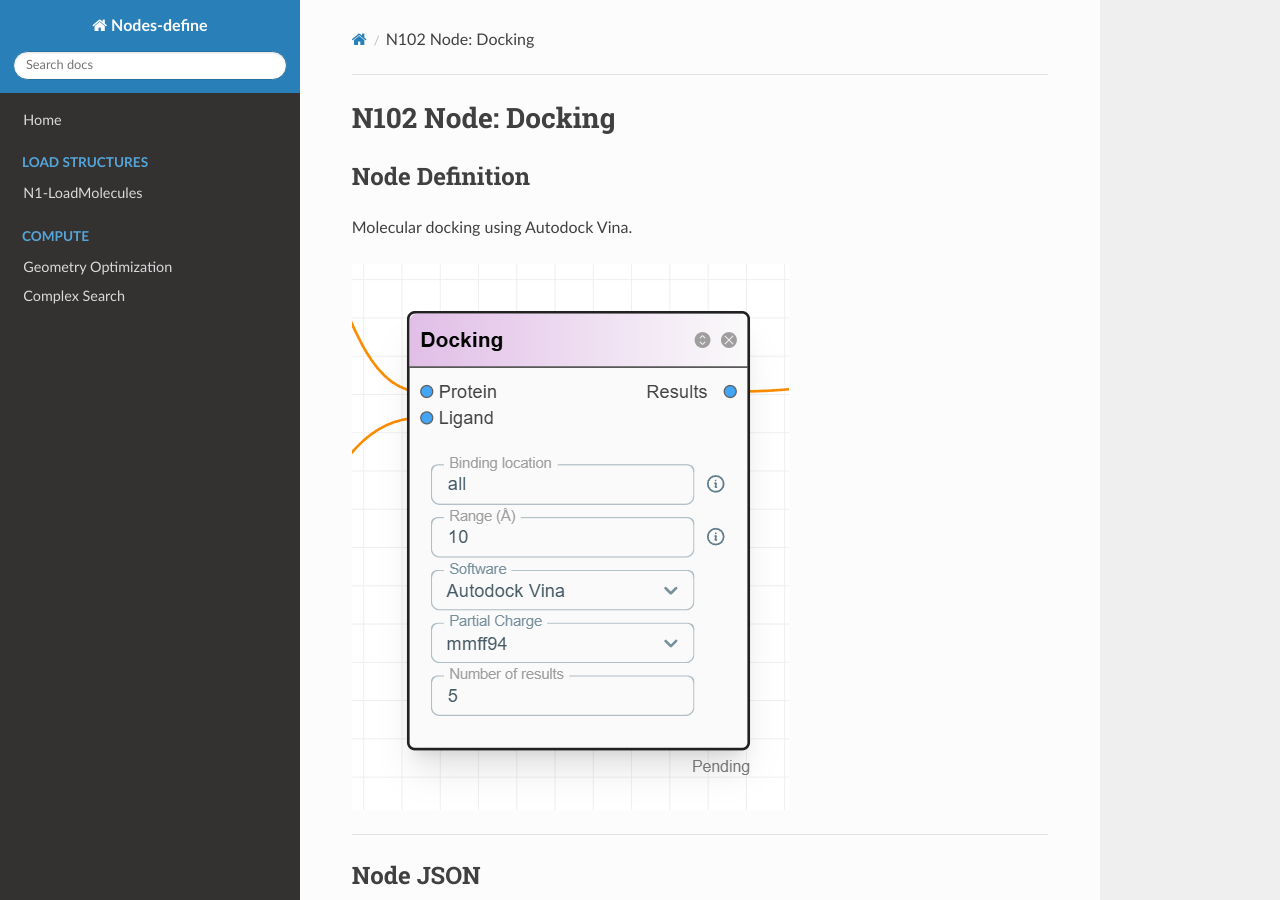
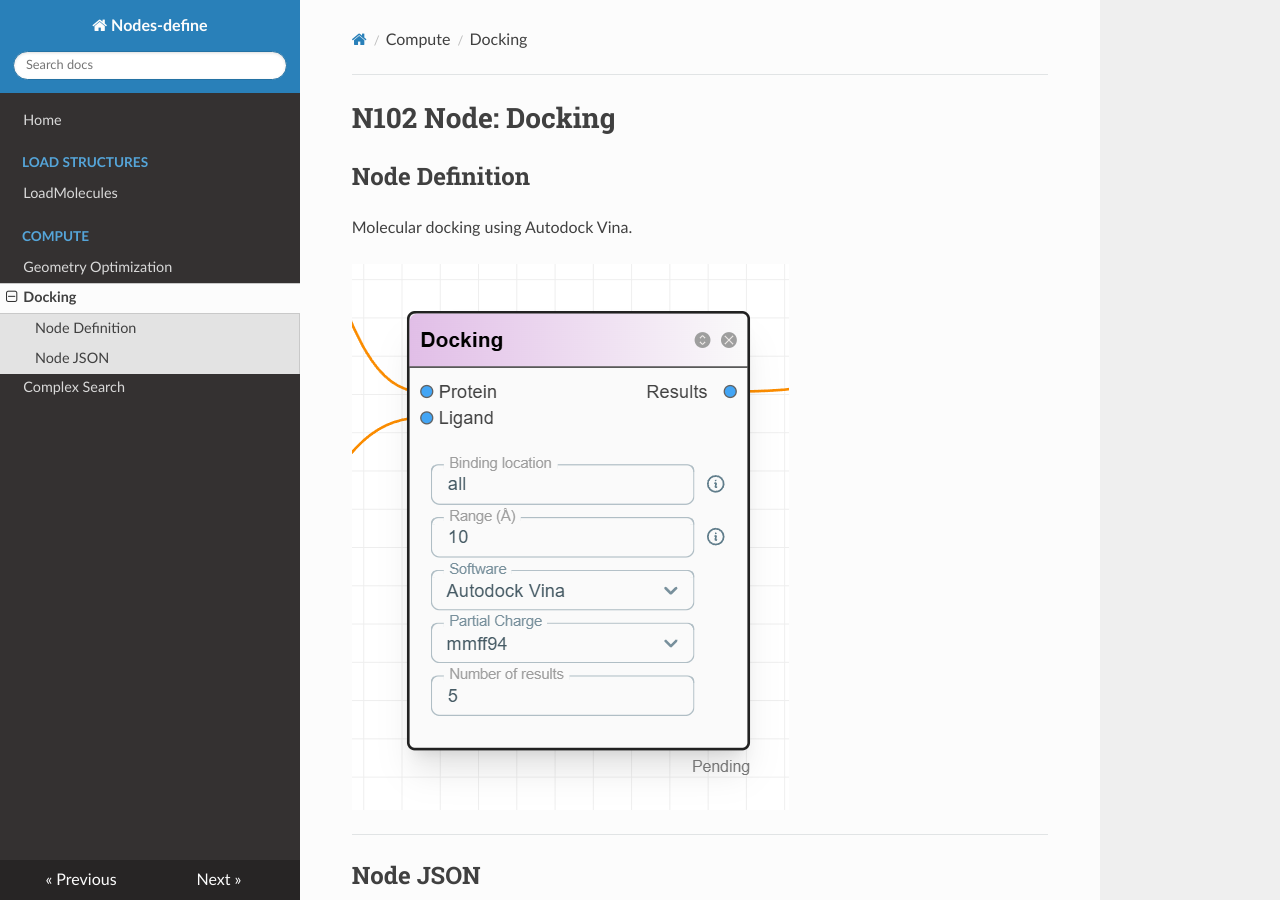
Before and after one commit to XinChenQC/node_defines, an MkDocs documentation site: the page built from docs/Compute/N102.md, in a window 1280 px wide and 900 px high. Built offline with MkDocs 1.6.1, drawn with Linux system fonts in a browser that asks for light colours; nearby versions of some CDN libraries.

Commit message:
Update mkdocs.yml

```diff
--- a/mkdocs.yml
+++ b/mkdocs.yml
@@ -5,7 +5,8 @@ theme: readthedocs
 nav:
 - Home: 'index.md'
 - Load Structures:
-    - N1-LoadMolecules: 'LoadStructures/N1.md'
+    - LoadMolecules: 'LoadStructures/N1.md'
 - Compute:
     - Geometry Optimization: 'Compute/N101.md'
+    - Docking: 'Compute/N102.md'
     - Complex Search: 'Compute/N103.md'
```
